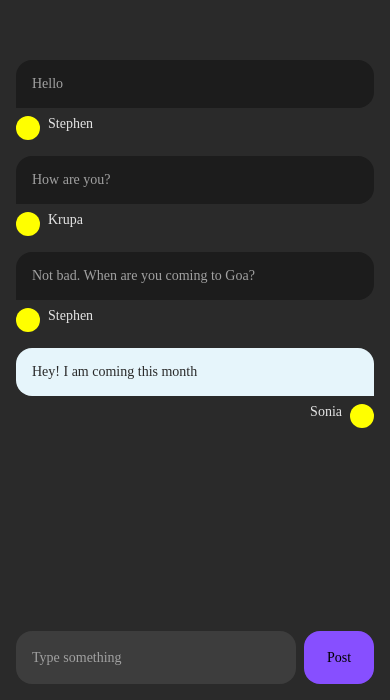
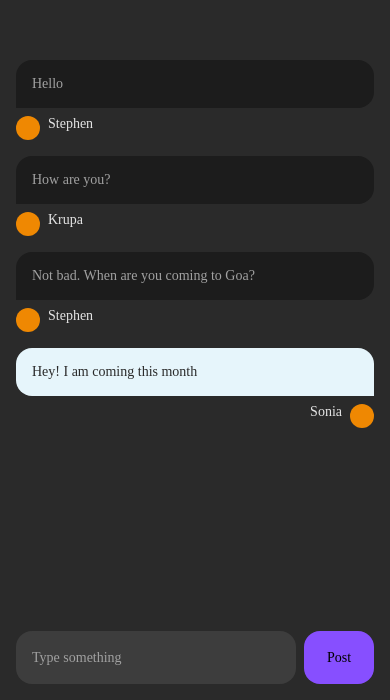
Before and after one commit to HangryCoder/Chatty, a React Native app: screen /Chat in a window 390 px wide. Shown: the part 144-844 px from the top of the page. Built offline with nearby package versions, Linux system fonts and the light colour scheme.

Commit message:
Rendering color for message authors correctly

```diff
--- a/components/RecipientMessageItem/index.js
+++ b/components/RecipientMessageItem/index.js
@@ -11,7 +11,7 @@ class RecipientMessageItem extends React.Component {
             <View>
                 <Text style={styles.messageContainer}>{message}</Text>
                 <View style={styles.messageAuthorContainer}>
-                    <View style={styles.messageAuthorIcon}></View>
+                    <View style={[styles.messageAuthorIcon, { backgroundColor: color }]} />
                     <Text style={styles.messageAuthorName}>{author}</Text>
                 </View>
             </View>
--- a/components/SenderMessageItem/index.js
+++ b/components/SenderMessageItem/index.js
@@ -12,7 +12,7 @@ class SenderMessageItem extends React.Component {
                 <Text style={styles.messageContainer}>{message}</Text>
                 <View style={styles.messageAuthorContainer}>
                     <Text style={styles.messageAuthorName}>{author}</Text>
-                    <View style={styles.messageAuthorIcon}></View>
+                    <View style={[styles.messageAuthorIcon, { backgroundColor: color }]} />
                 </View>
             </View>
         );
```
